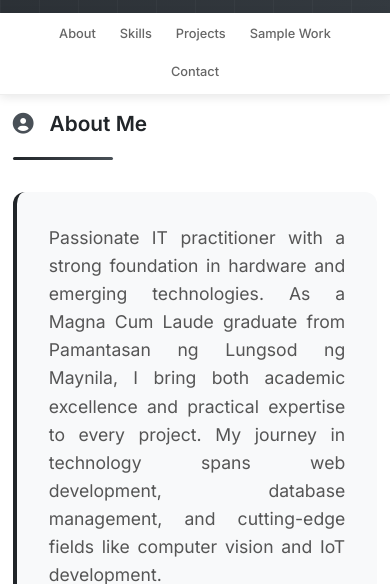
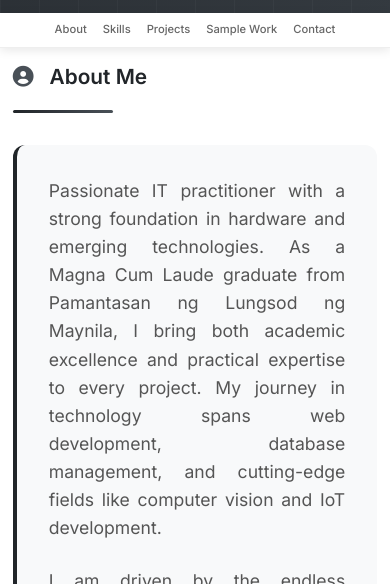
Before and after one commit to shim4rin/resume-portfolio, a plain HTML site: page index.html in a window 390 px wide. Shown: the part 516-1100 px from the top of the page. Drawn offline with Linux system fonts and the light colour scheme.

Commit message:
styles.css

```diff
--- a/styles.css
+++ b/styles.css
@@ -635,16 +635,20 @@ body {
     }
 
     .nav-list {
-        flex-wrap: wrap;
-        gap: 0.5rem;
+        flex-wrap: nowrap;
+        gap: 0.3rem;
         justify-content: center;
-        padding: 0.5rem 0;
+        padding: 0.3rem 0;
+        overflow-x: auto;
+        -webkit-overflow-scrolling: touch;
     }
 
     .nav-link {
-        padding: 0.5rem 0.8rem;
-        font-size: 0.85rem;
+        padding: 0.4rem 0.5rem;
+        font-size: 0.75rem;
         white-space: nowrap;
+        min-width: auto;
+        flex-shrink: 0;
     }
 
     .main-content {
@@ -711,17 +715,22 @@ body {
     }
 
     .navigation {
-        padding: 0 1rem;
+        padding: 0 0.5rem;
     }
 
     .nav-list {
-        gap: 0.3rem;
-        padding: 0.3rem 0;
+        gap: 0.2rem;
+        padding: 0.2rem 0;
+        overflow-x: auto;
+        -webkit-overflow-scrolling: touch;
     }
 
     .nav-link {
-        padding: 0.4rem 0.6rem;
-        font-size: 0.8rem;
+        padding: 0.3rem 0.4rem;
+        font-size: 0.7rem;
+        white-space: nowrap;
+        min-width: auto;
+        flex-shrink: 0;
     }
 
     .main-content {
@@ -755,6 +764,31 @@ body {
         top: 10px;
         right: 20px;
         font-size: 30px;
+    }
+}
+
+/* Extra small screens */
+@media (max-width: 360px) {
+    .navigation {
+        padding: 0 0.3rem;
+    }
+
+    .nav-list {
+        gap: 0.15rem;
+        padding: 0.15rem 0;
+    }
+
+    .nav-link {
+        padding: 0.25rem 0.3rem;
+        font-size: 0.65rem;
+    }
+
+    .profile-info h1 {
+        font-size: 1.6rem;
+    }
+
+    .profile-info h2 {
+        font-size: 1.1rem;
     }
 }
 
```
